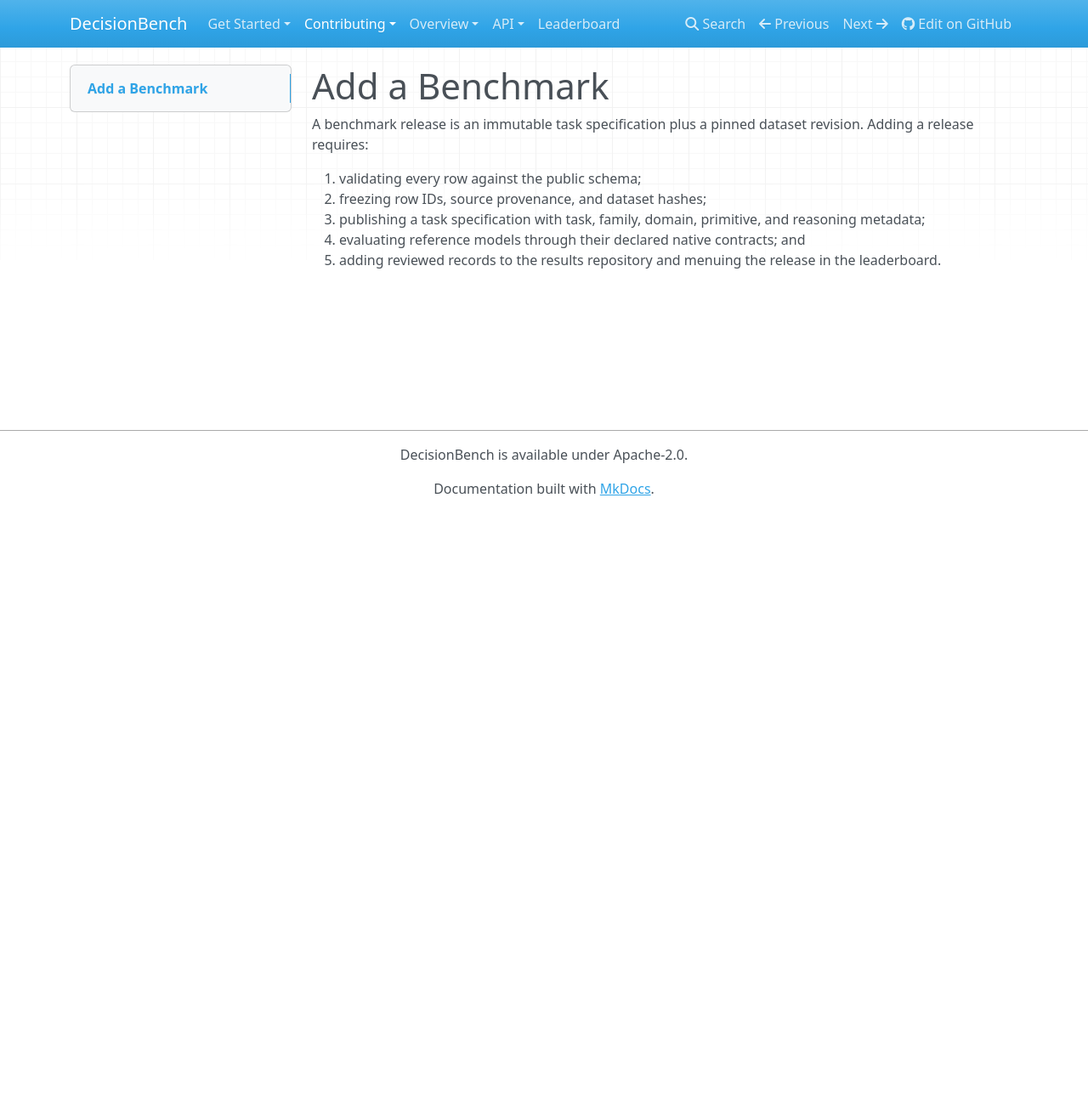
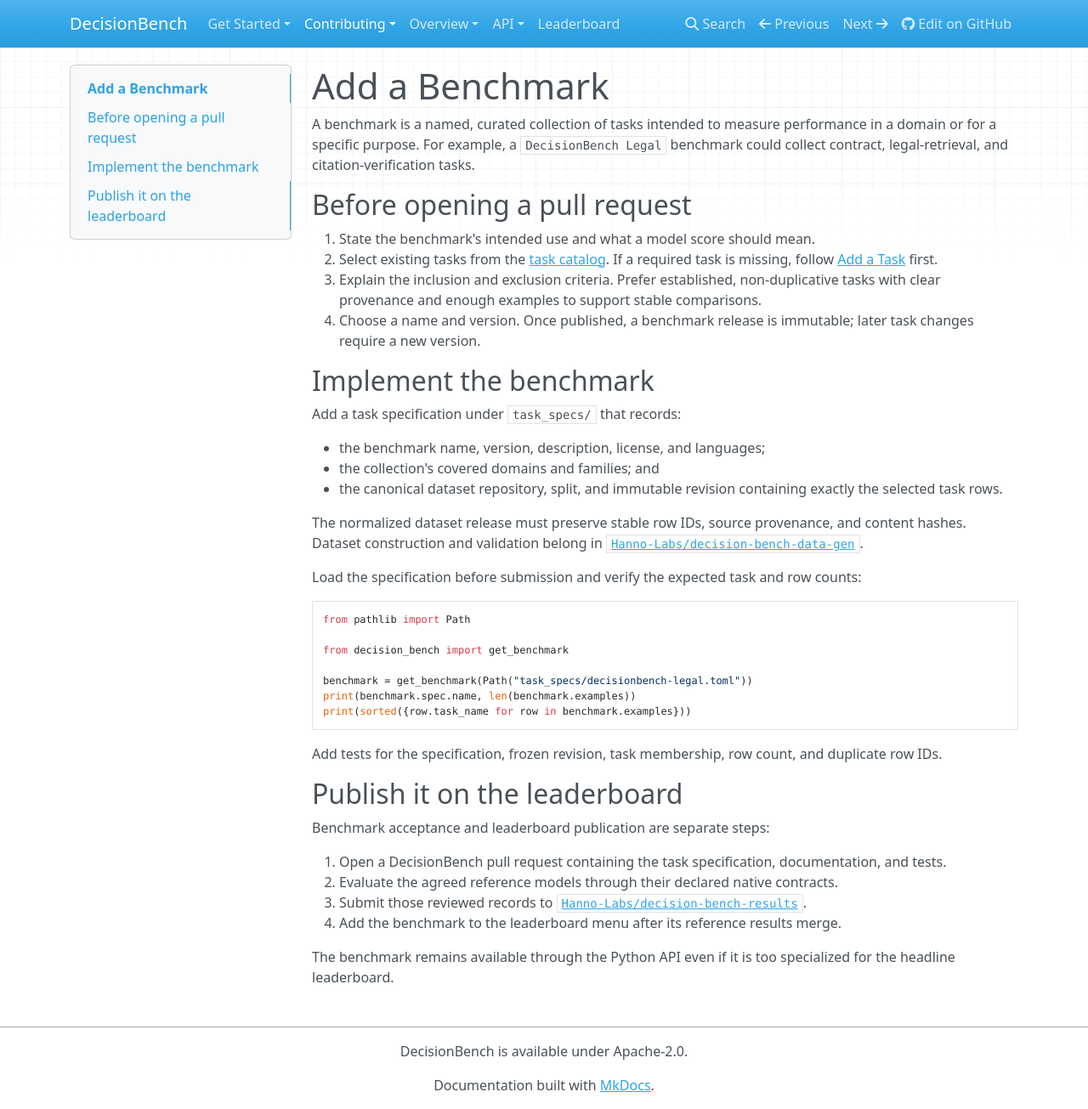
Before and after one commit to Hanno-Labs/decision-bench, an MkDocs documentation site: the page built from docs/contributing/adding_a_benchmark.md, in a window 1280 px wide and 1305 px high. Shown: the whole window at 85% size. Built offline with MkDocs 1.6.1, drawn with Linux system fonts in a browser that asks for light colours; nearby versions of some CDN libraries.

Commit message:
Make contribution paths prominent

````diff
--- a/docs/contributing/adding_a_benchmark.md
+++ b/docs/contributing/adding_a_benchmark.md
@@ -1,10 +1,55 @@
 # Add a Benchmark
 
-A benchmark release is an immutable task specification plus a pinned dataset revision. Adding a
-release requires:
+A benchmark is a named, curated collection of tasks intended to measure performance in a domain or
+for a specific purpose. For example, a `DecisionBench Legal` benchmark could collect contract,
+legal-retrieval, and citation-verification tasks.
 
-1. validating every row against the public schema;
-2. freezing row IDs, source provenance, and dataset hashes;
-3. publishing a task specification with task, family, domain, primitive, and reasoning metadata;
-4. evaluating reference models through their declared native contracts; and
-5. adding reviewed records to the results repository and menuing the release in the leaderboard.
+## Before opening a pull request
+
+1. State the benchmark's intended use and what a model score should mean.
+2. Select existing tasks from the [task catalog](../overview/tasks.md). If a required task is
+   missing, follow [Add a Task](adding_a_task.md) first.
+3. Explain the inclusion and exclusion criteria. Prefer established, non-duplicative tasks with
+   clear provenance and enough examples to support stable comparisons.
+4. Choose a name and version. Once published, a benchmark release is immutable; later task changes
+   require a new version.
+
+## Implement the benchmark
+
+Add a task specification under `task_specs/` that records:
+
+- the benchmark name, version, description, license, and languages;
+- the collection's covered domains and families; and
+- the canonical dataset repository, split, and immutable revision containing exactly the selected
+  task rows.
+
+The normalized dataset release must preserve stable row IDs, source provenance, and content hashes.
+Dataset construction and validation belong in
+[`Hanno-Labs/decision-bench-data-gen`](https://github.com/Hanno-Labs/decision-bench-data-gen).
+
+Load the specification before submission and verify the expected task and row counts:
+
+```python
+from pathlib import Path
+
+from decision_bench import get_benchmark
+
+benchmark = get_benchmark(Path("task_specs/decisionbench-legal.toml"))
+print(benchmark.spec.name, len(benchmark.examples))
+print(sorted({row.task_name for row in benchmark.examples}))
+```
+
+Add tests for the specification, frozen revision, task membership, row count, and duplicate row IDs.
+
+## Publish it on the leaderboard
+
+Benchmark acceptance and leaderboard publication are separate steps:
+
+1. Open a DecisionBench pull request containing the task specification, documentation, and tests.
+2. Evaluate the agreed reference models through their declared native contracts.
+3. Submit those reviewed records to
+   [`Hanno-Labs/decision-bench-results`](https://github.com/Hanno-Labs/decision-bench-results).
+4. Add the benchmark to the leaderboard menu after its reference results merge.
+
+The benchmark remains available through the Python API even if it is too specialized for the
+headline leaderboard.
````
Also changed, not shown: README.md (+27 -0 lines), docs/contributing/adding_a_task.md (+0 -3 lines), docs/contributing/index.md (+6 -5 lines).
